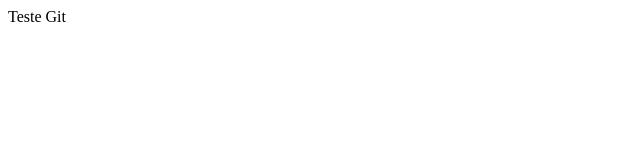
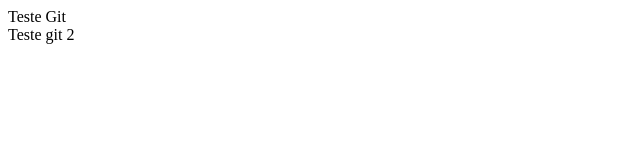
Before and after one commit to otavioaugustoreis/TreinamentoGit, a plain HTML site: page index.html in a window 1280 px wide. Shown: the full height of the page, 0-640 px from the left. Drawn offline with Linux system fonts and the light colour scheme.

Commit message:
Meu segundo commit

```diff
--- a/index.html
+++ b/index.html
@@ -7,5 +7,6 @@
 </head>
 <body>
     <div>Teste Git</div>
+    <div>Teste git 2</div>
 </body>
 </html>
--- /dev/null
+++ b/style.css
@@ -0,0 +1,3 @@
+body{
+    color: #111;
+}
```
